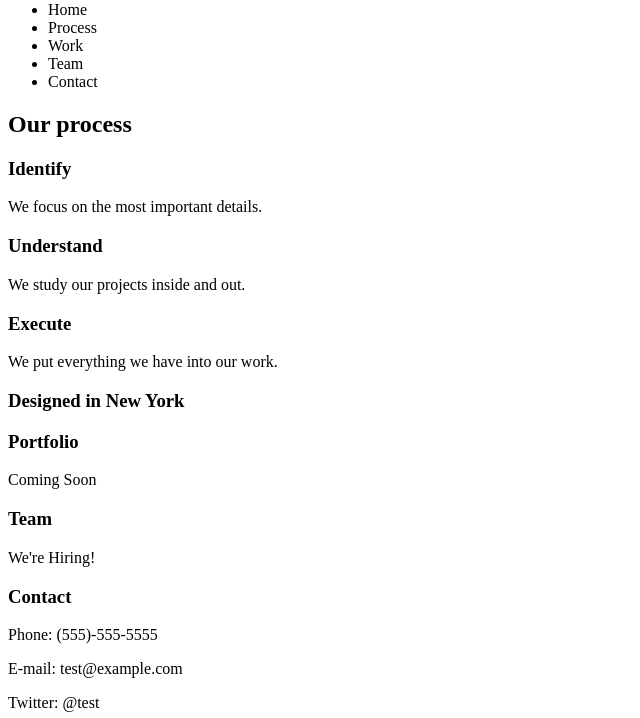
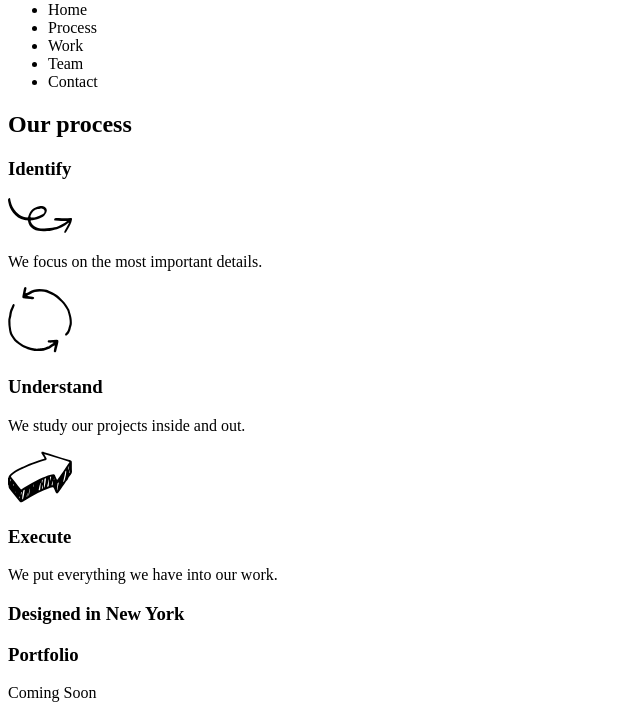
Before and after one commit to ejs21/broadway, a plain HTML site: page index.html in a window 1280 px wide. Shown: the part 79-797 px from the top of the page, without its empty margins (0-640 px from the left). Drawn offline with Linux system fonts and the light colour scheme.

Commit message:
Add images.

```diff
--- a/index.html
+++ b/index.html
@@ -21,9 +21,12 @@
     <div class="process">
       <h2>Our process</h2>
       <h3>Identify</h3>
+      <p><img src="./Resources/Images/identify.svg">
       <p>We focus on the most important details.</p>
+      <p><img src="./Resources/Images/understand.svg">
       <h3>Understand</h3>
       <p>We study our projects inside and out.</p>
+      <p><img src="./Resources/Images/execute.svg">
       <h3>Execute</h3>
       <p>We put everything we have into our work.</p3>
     </div>
```
